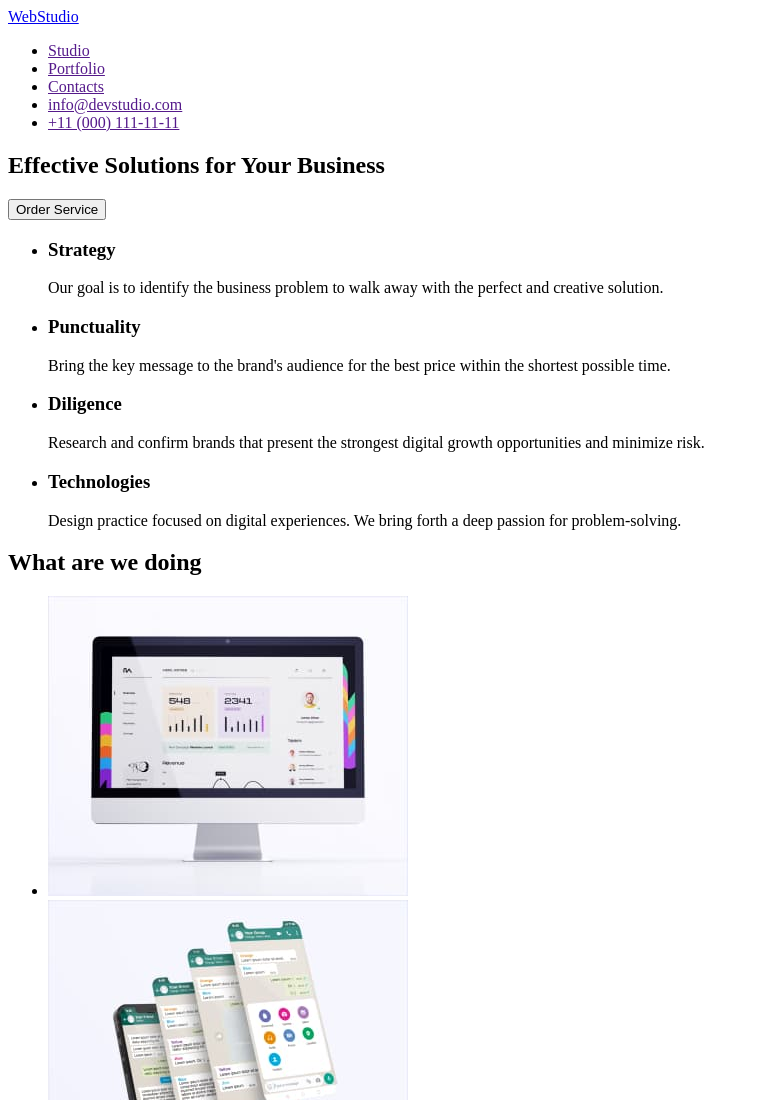
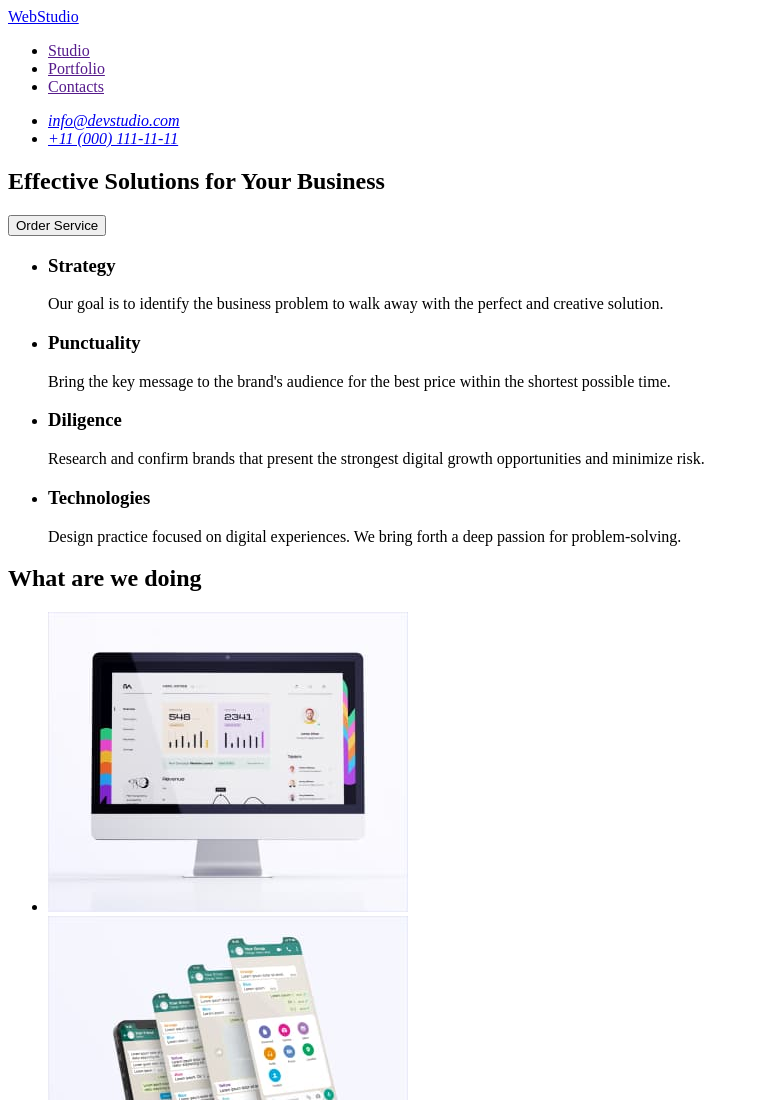
Before and after one commit to Avram2707/goit-markup-hm-01, a plain HTML site: page index.html in a window 1280 px wide. Shown: the top 1100 px of the page, without its empty margins (0-759 px from the left). Drawn offline with Linux system fonts and the light colour scheme.

Commit message:
changes2

```diff
--- a/index.html
+++ b/index.html
@@ -14,11 +14,15 @@
                 <li><a href="">Studio</a></li>
                 <li><a href="">Portfolio</a></li>
                 <li><a href="">Contacts</a></li>
-                <li><a href="">info@devstudio.com</a></li>
-                <li><a href="">+11 (000) 111-11-11</a></li>
+        </ul>
+        </nav>
+
+        <address>
+            <ul>
+                <li><a href="mailto:info@devstudio.com">info@devstudio.com</a></li>
+                <li><a href="tel:+110001111111">+11 (000) 111-11-11</a></li>
             </ul>
-
-        </nav>
+        </address>
     </header>
 
     <main>
@@ -29,6 +33,7 @@
         </section>
 
         <section>
+            <h2 hidden>Strategics</h2>
           <ul>
             <li>
                 <h3>Strategy</h3>
```
